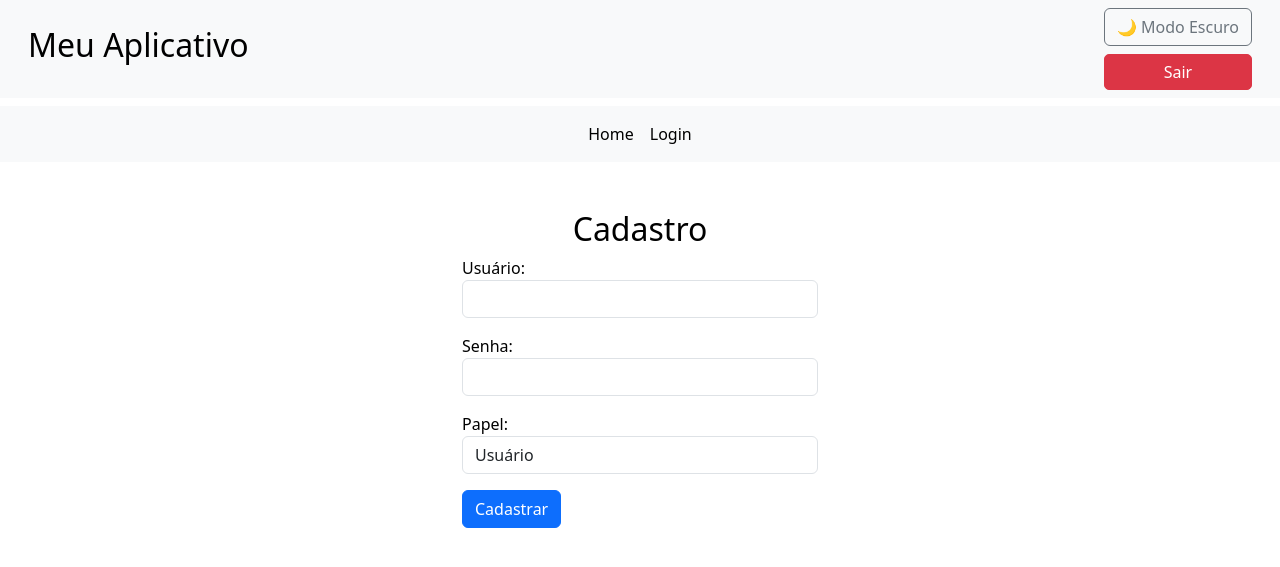
After one commit to Lucas44794/interligar, a Flask app: page /register in a window 1280 px wide. The commit adds this page. Shown: the top 567 px of the page. Run offline with Flask 3, Linux system fonts and the light colour scheme; some libraries are stand-ins or nearby versions.

Commit message:
adicionando cadastro sem nem uma verificacao

```diff
--- a/app.py
+++ b/app.py
@@ -1,4 +1,4 @@
-from flask import Flask, render_template, request, redirect, url_for, session, jsonify
+from flask import Flask, render_template, request, redirect, url_for, session, jsonify, flash
 from flask_sqlalchemy import SQLAlchemy  # Para banco de dados
 import requests
 import json
@@ -154,6 +154,38 @@ def visualizar_banco():
     return redirect(url_for("login"))
 
 
+
+@app.route("/register", methods=["GET", "POST"])
+def criar_usuario():
+    """
+    Rota para a criação de novos usuários.
+    """
+    if request.method == "POST":
+        # Obtém os dados do formulário
+        nickname = request.form.get("username")
+        senha = request.form.get("password")
+        role = request.form.get("role", "user").lower()
+
+        if role not in ["admin", "user"]:  # Validação do papel
+            flash("Papel inválido. Escolha 'admin' ou 'user'.", "danger")
+            return redirect(url_for("criar_usuario"))
+
+        with app.app_context():
+            # Verificar se o usuário já existe
+            existente = User.query.filter_by(username=nickname).first()
+            if existente:
+                flash(f"O usuário '{nickname}' já existe!", "danger")
+                return redirect(url_for("criar_usuario"))
+
+            # Criar novo usuário
+            novo_usuario = User(username=nickname, password=senha, role=role)
+            db.session.add(novo_usuario)
+            db.session.commit()
+            flash(f"Usuário '{nickname}' criado com sucesso!", "success")
+            return redirect(url_for("login"))
+
+    return render_template("register.html")
+
 if __name__ == "__main__":
     verificar_banco_de_dados()
     app.run(debug=True)
--- a/templates/login.html
+++ b/templates/login.html
@@ -22,6 +22,9 @@
             </div>
             <button type="submit" class="btn btn-primary mt-3">Entrar</button>
         </form>
+        <div class="text-center mt-3">
+            <a href="{{ url_for('criar_usuario') }}" class="btn btn-link">Não tem uma conta? Cadastre-se</a>
+        </div>
     </div>
 </div>
 {% endblock %}
--- /dev/null
+++ b/templates/register.html
@@ -0,0 +1,38 @@
+{% extends "_partials/base.html" %}
+
+{% block title %}Cadastro{% endblock %}
+
+{% block content %}
+<div class="row justify-content-center">
+    <div class="col-md-4">
+        <h2 class="text-center">Cadastro</h2>
+        {% with messages = get_flashed_messages(with_categories=True) %}
+            {% if messages %}
+                {% for category, message in messages %}
+                    <div class="alert alert-{{ category }}" role="alert">
+                        {{ message }}
+                    </div>
+                {% endfor %}
+            {% endif %}
+        {% endwith %}
+        <form method="POST" action="{{ url_for('criar_usuario') }}">
+            <div class="form-group">
+                <label for="username">Usuário:</label>
+                <input type="text" class="form-control" id="username" name="username" required>
+            </div>
+            <div class="form-group mt-3">
+                <label for="password">Senha:</label>
+                <input type="password" class="form-control" id="password" name="password" required>
+            </div>
+            <div class="form-group mt-3">
+                <label for="role">Papel:</label>
+                <select class="form-control" id="role" name="role">
+                    <option value="user">Usuário</option>
+                    <option value="admin">Administrador</option>
+                </select>
+            </div>
+            <button type="submit" class="btn btn-primary mt-3">Cadastrar</button>
+        </form>
+    </div>
+</div>
+{% endblock %}
```
